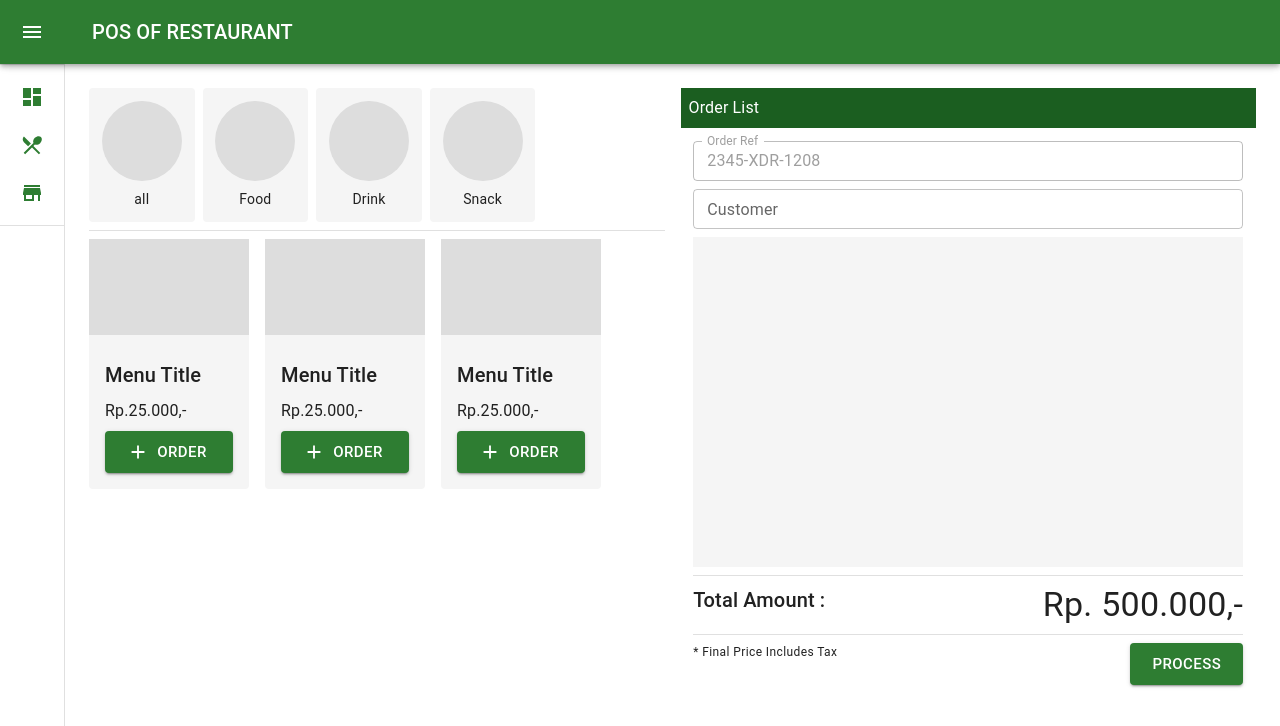
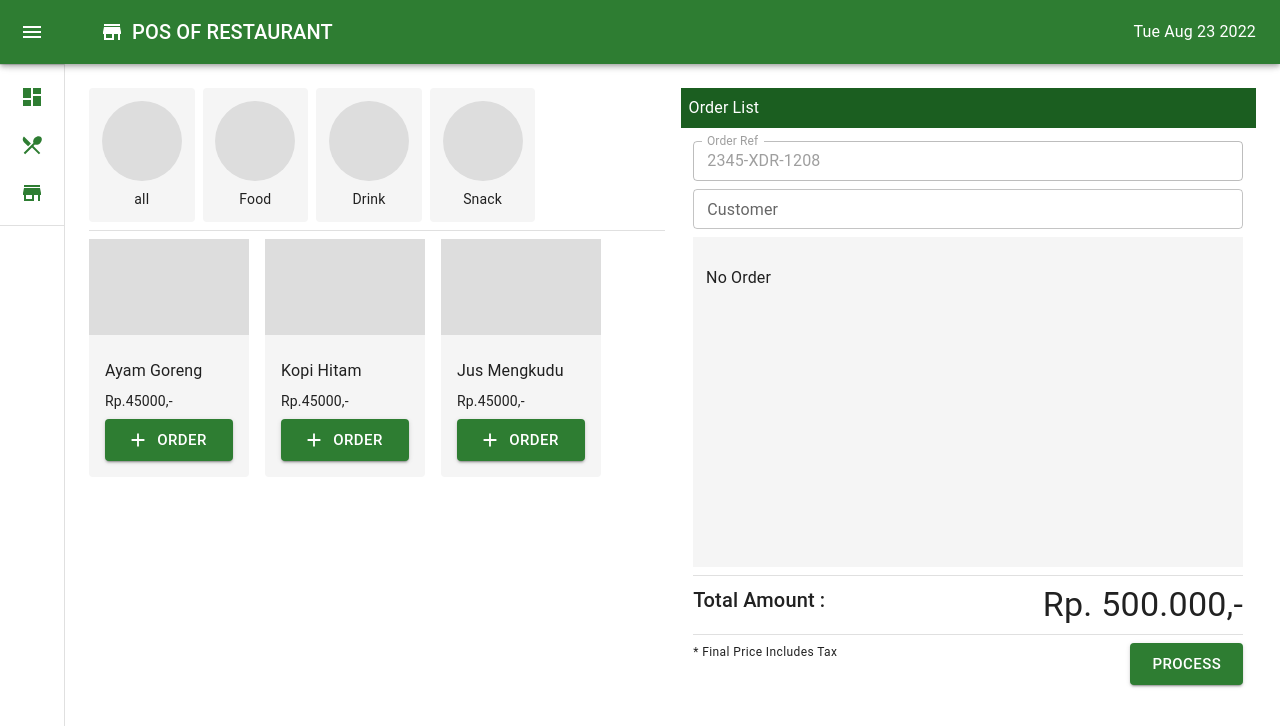
Before and after one commit to faisalsaid/POS-DEMO-REACT, a React (Create React App) app: page /order in a window 1280 px wide. Shown: the top 726 px of the page. Built offline with nearby package versions, Linux system fonts and the light colour scheme.

Commit message:
add condition render list of order

```diff
--- a/src/components/layout/Main.jsx
+++ b/src/components/layout/Main.jsx
@@ -19,8 +19,11 @@ import ListItemText from '@mui/material/ListItemText';
 import { listSideMenu } from './listsidemenu';
 import { useNavigate } from 'react-router-dom';
 
+import StoreMallDirectoryIcon from '@mui/icons-material/StoreMallDirectory';
+
 const drawerWidth = 240;
 
+const date = new Date();
 const openedMixin = (theme) => ({
   width: drawerWidth,
   transition: theme.transitions.create('width', {
@@ -114,9 +117,13 @@ const Main = ({ children }) => {
           >
             <MenuIcon />
           </IconButton>
+          <IconButton color="inherit">
+            <StoreMallDirectoryIcon />
+          </IconButton>
           <Typography variant="h6" noWrap component="div">
             POS OF RESTAURANT
           </Typography>
+          <Typography sx={{ marginLeft: 'auto' }}>{new Date().toDateString()}</Typography>
         </Toolbar>
       </AppBar>
       <Drawer variant="permanent" open={open}>
--- a/src/feature/order/Order.jsx
+++ b/src/feature/order/Order.jsx
@@ -5,7 +5,7 @@ import OrderMenuCard from './OrderMenuCard';
 
 const Order = () => {
   const [listOrder, setListOrder] = useState([]);
-  console.log(listOrder);
+  console.log({ listOrder });
 
   // handle list menu card
 
@@ -109,9 +109,15 @@ const Order = () => {
                 overflowY: 'scroll',
               }}
             >
-              {listOrder.map((list, index) => (
-                <h1 key={index}>add list UI here</h1>
-              ))}
+              {listOrder.length === 0 ? (
+                <p>No Order</p>
+              ) : (
+                listOrder.map((list, index) => (
+                  <p key={index}>
+                    {list.name} | {list.price}
+                  </p>
+                ))
+              )}
             </Box>
             <Divider />
             <Stack direction={'row'} justifyContent="space-between">
--- a/src/feature/order/OrderMenuCard.jsx
+++ b/src/feature/order/OrderMenuCard.jsx
@@ -3,7 +3,11 @@ import { Box, Typography, Stack, Button } from '@mui/material';
 import AddIcon from '@mui/icons-material/Add';
 
 const OrderMenuCard = (props) => {
-  const { addOrder, data } = props;
+  const {
+    addOrder,
+    data,
+    data: { name, price },
+  } = props;
 
   return (
     <>
@@ -23,11 +27,11 @@ const OrderMenuCard = (props) => {
             padding: '1rem',
           }}
         >
-          <Typography variant="h6" component={'p'}>
-            {'Menu Title'}
+          <Typography variant="body" component={'p'}>
+            {name}
           </Typography>
-          <Typography variant="body" component={'p'}>
-            Rp.25.000,-
+          <Typography variant="body2" component={'p'}>
+            Rp.{price},-
           </Typography>
 
           <Button onClick={() => addOrder(data)} startIcon={<AddIcon />} size="large" color="success" variant="contained" fullWidth>
```
